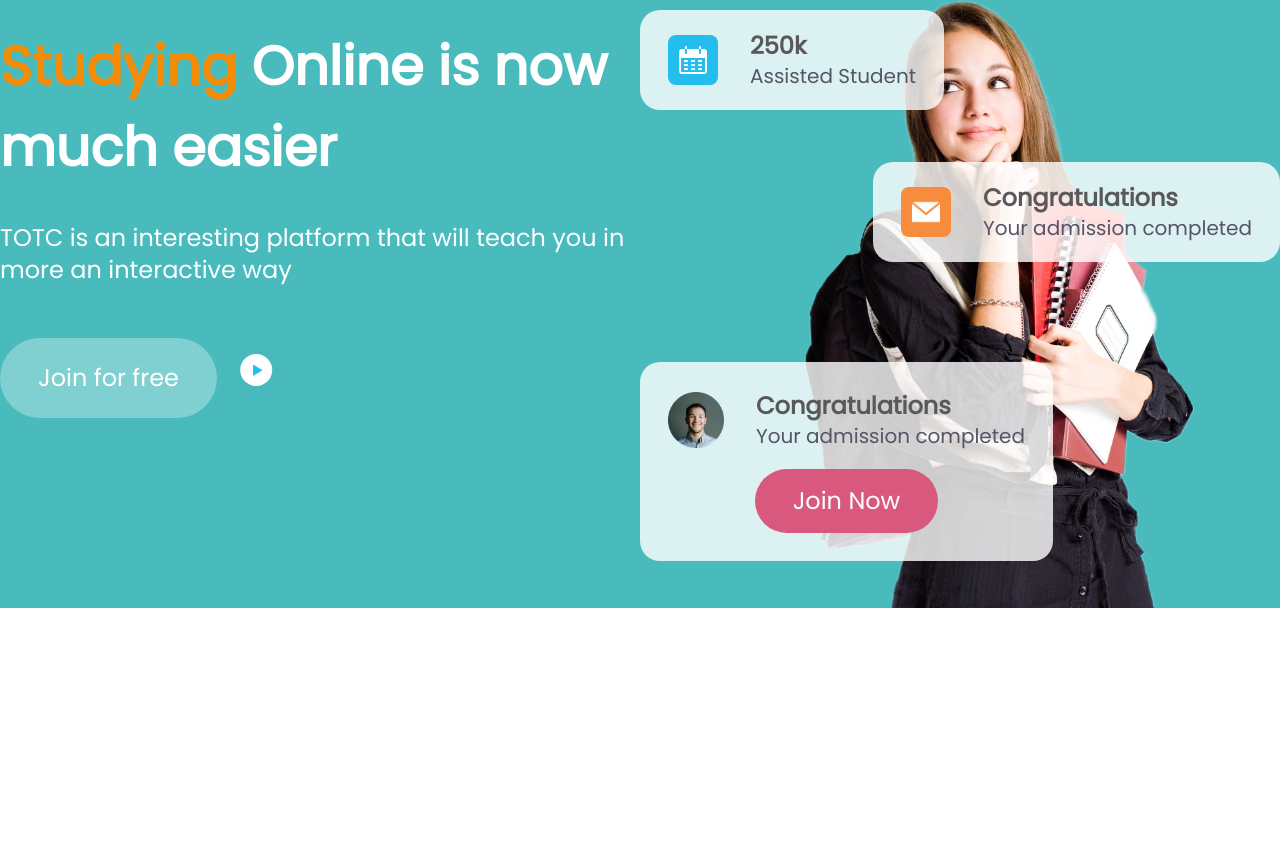
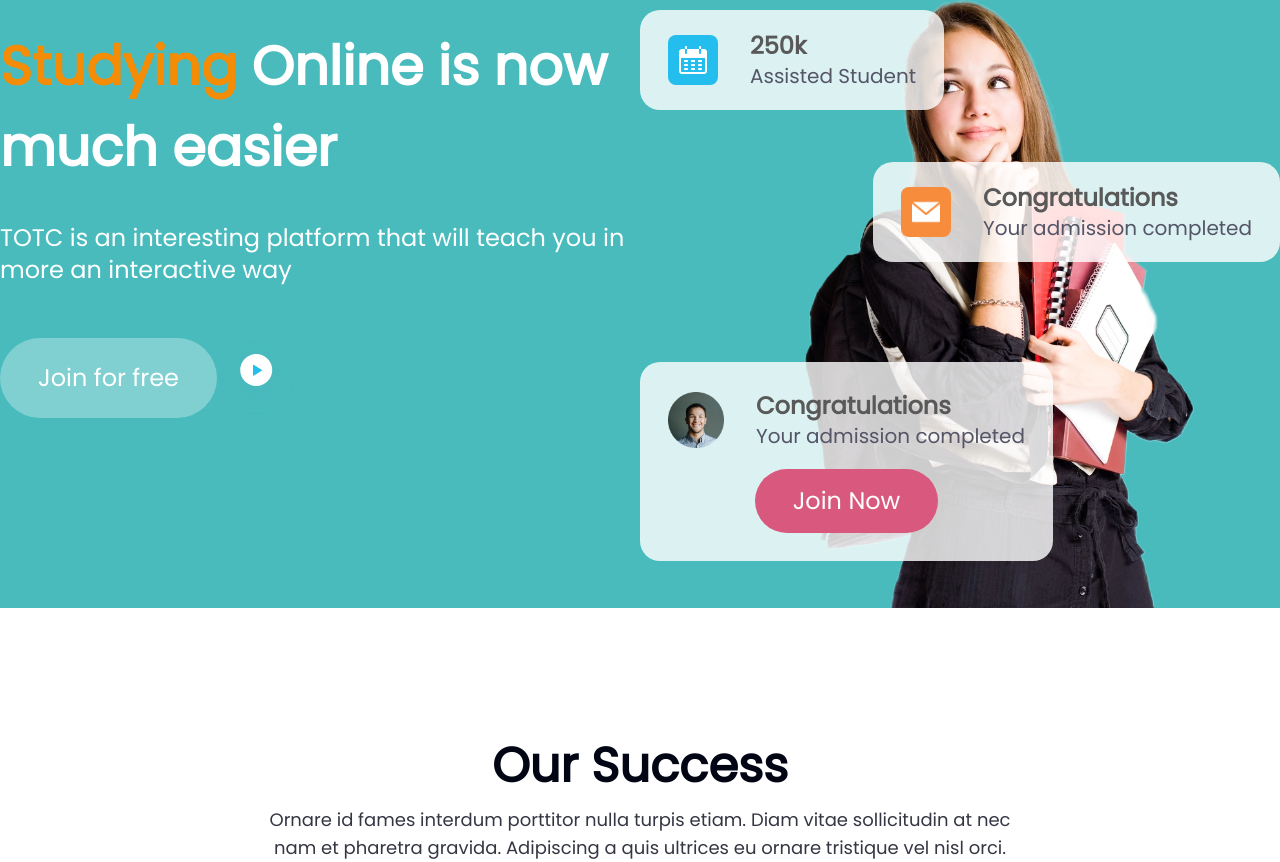
Before and after one commit to Danilo95415/next-tailwind-learning-site, a Next.js app: page / in a window 1280 px wide. Shown: the part 182-1044 px from the top of the page. Before the commit the page ends 800 px from the top, so only its background shows below. Built offline with nearby package versions, Linux system fonts and the light colour scheme.

Commit message:
update landing page our success

```diff
--- a/src/app/page.tsx
+++ b/src/app/page.tsx
@@ -2,6 +2,7 @@ import Image from "next/image";
 
 export default function Home() {
     return (
+        <div>
             <div className="bg-[#49BBBD]">
                 <div className="container mx-auto">
                     <div className="flex flex-row justify-between items-center h-20 text-white">
@@ -51,8 +52,8 @@ export default function Home() {
                                 Online is now much easier
                             </div>
                             <div className="text-2xl mt-[34px]">
-                            TOTC is an interesting platform that will teach you
-                            in more an interactive way
+                                TOTC is an interesting platform that will teach
+                                you in more an interactive way
                             </div>
                             <div className="flex mt-[52px] items-center">
                                 <button className="bg-white/[.3] h-[80px] font-medium text-[24px] hover:bg-white hover:text-black px-[38px] rounded-full">
@@ -140,5 +141,19 @@ export default function Home() {
                     </div>
                 </div>
             </div>
+            <div className="container mx-auto mt-[134px]">
+                <div className="max-w-3xl mx-auto">
+                    <div className="w-fit">
+                        <h1 className="text-[#010514] text-5xl font-bold text-center">Our Success</h1>
+                        <p className="text-[#010514] text-opacity-80 font-normal text-lg text-center mt-4">
+                            Ornare id fames interdum porttitor nulla turpis etiam.
+                            Diam vitae sollicitudin at nec nam et pharetra gravida.
+                            Adipiscing a quis ultrices eu ornare tristique vel nisl
+                            orci.
+                        </p>
+                    </div>
+                </div>
+            </div>
+        </div>
     );
 }
```
Lines whose indentation alone changed are shown as unchanged.
